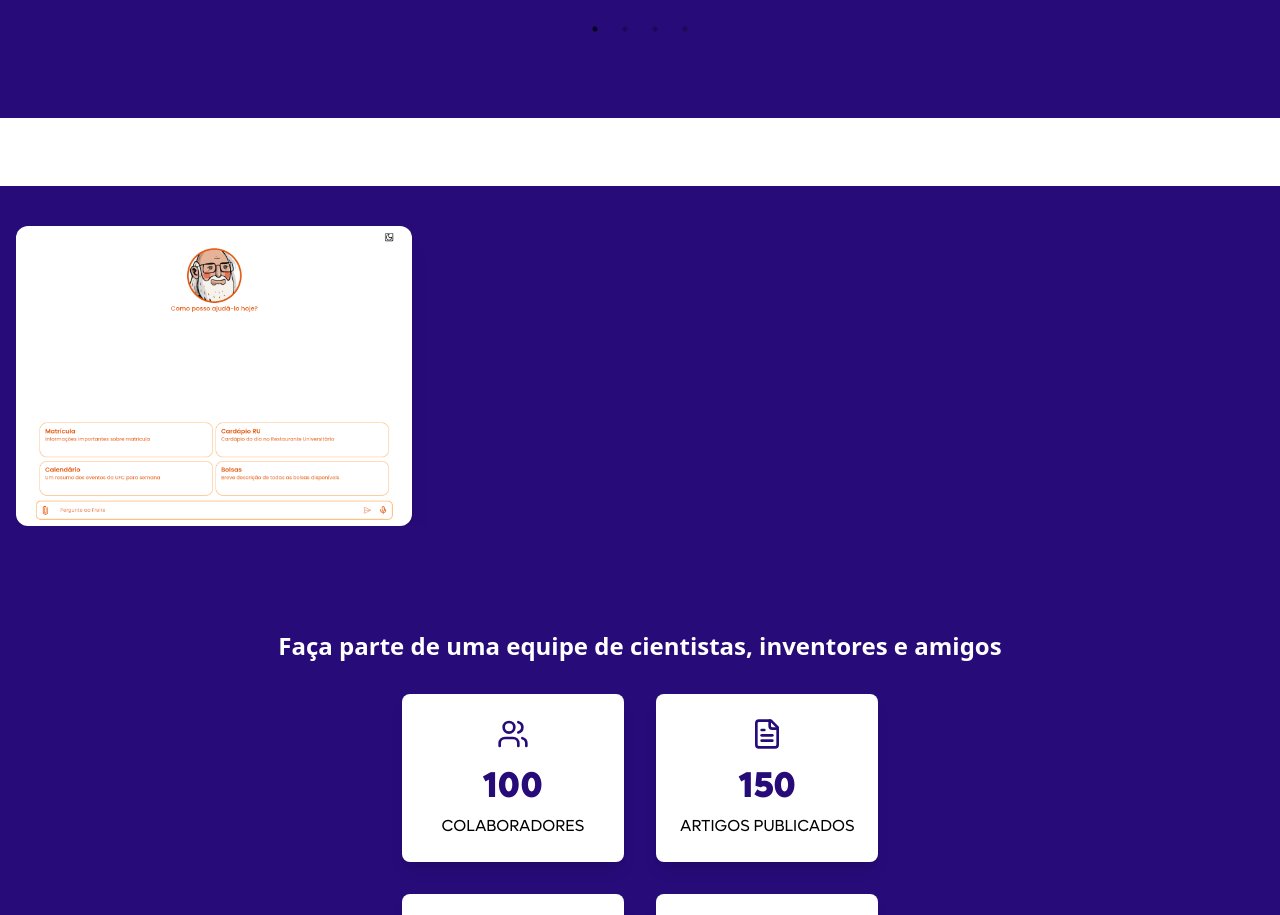
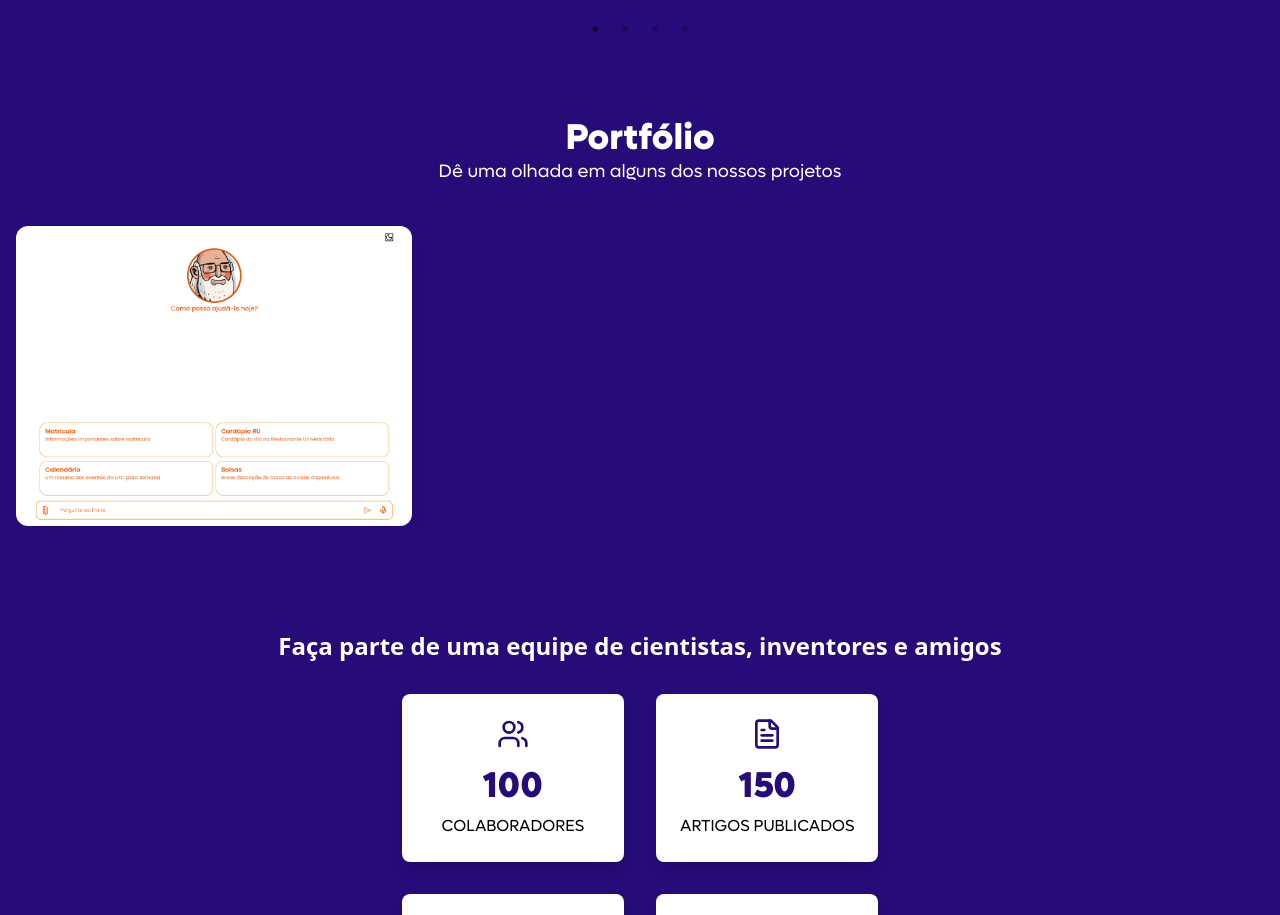
Before and after one commit to reset-ufc/reset-ufc.github.io, a React (Vite) app: page / in a window 1280 px wide. Shown: the part 2010-2925 px from the top of the page. Built offline with nearby package versions, Linux system fonts and the light colour scheme; what tailwindcss-animated would draw is missing.

Commit message:
fix: background color

```diff
--- a/src/pages/Home/index.tsx
+++ b/src/pages/Home/index.tsx
@@ -76,7 +76,7 @@ export default function Home() {
           <CarouselSection />
         </div>
         <div className="animate-fade-right animate-once animate-alternate">
-          <div>
+          <div className="bg-[#270B79]">
             <h1 className="text-white flex justify-center text-4xl font-Lufga-ExtraBold">
               Portfólio
             </h1>
```
